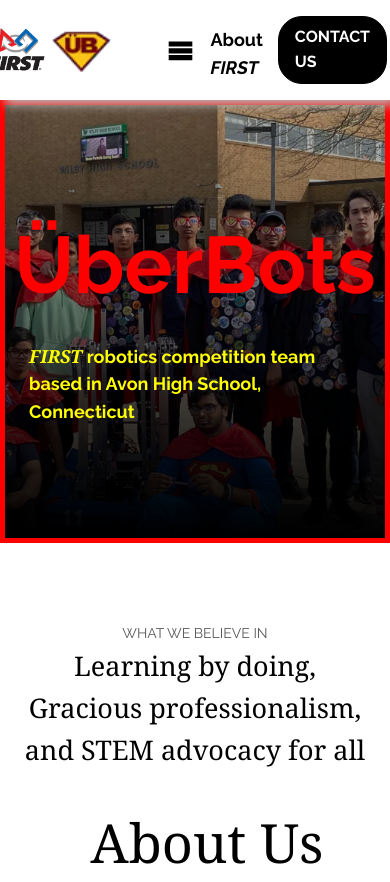
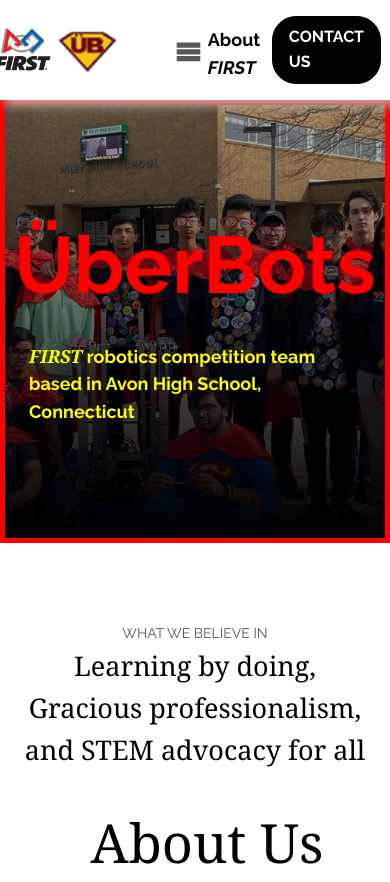
Before and after one commit to xXBombardXx/UberBots-Team1124-React, a React app: page / in a window 390 px wide. Shown: the top 882 px of the page. Built offline with nearby package versions, Linux system fonts and the light colour scheme.

Commit message:
Commit from TeleportHQ

```diff
--- a/src/views/home.css
+++ b/src/views/home.css
@@ -69,11 +69,6 @@
 .home-link3 {
   text-decoration: none;
 }
-.home-icon {
-  width: 24px;
-  height: 24px;
-  display: none;
-}
 .home-thq-dropdown {
   cursor: pointer;
   display: none;
@@ -94,6 +89,10 @@
 }
 .home-dropdown-arrow {
   transition: 0.3s;
+}
+.home-icon {
+  width: 24px;
+  height: 24px;
 }
 .home-dropdown-list {
   left: 0%;
@@ -863,13 +862,29 @@
   .home-links-container {
     display: none;
   }
+  .home-thq-dropdown {
+    width: 30px;
+    height: 38px;
+    display: inline-block;
+  }
+  .home-dropdown-toggle {
+    top: 2px;
+    left: 1px;
+    color: var(--dl-color-gray-black);
+    width: 27px;
+    height: 26px;
+    position: absolute;
+    align-items: flex-start;
+    flex-direction: column;
+    justify-content: center;
+  }
   .home-icon {
-    width: 42px;
+    right: -1px;
+    width: 27px;
+    bottom: -7px;
     height: 30px;
-    display: flex;
-  }
-  .home-thq-dropdown {
-    display: inline-block;
+    position: absolute;
+    align-self: flex-start;
   }
   .home-dropdown-list {
     display: none;
@@ -900,7 +915,7 @@
   }
   .home-navlink04 {
     margin-top: var(--dl-space-space-unit);
-    margin-left: 0px;
+    margin-left: var(--dl-space-space-doubleunit);
     text-decoration: none;
   }
   .home-text05 {
--- a/src/views/home.js
+++ b/src/views/home.js
@@ -41,9 +41,6 @@
                 <br></br>
               </Link>
             </div>
-            <svg viewBox="0 0 1024 1024" className="home-icon">
-              <path d="M64 192h896v192h-896zM64 448h896v192h-896zM64 704h896v192h-896z"></path>
-            </svg>
             <div
               data-thq="thq-dropdown"
               className="home-thq-dropdown list-item"
@@ -56,6 +53,9 @@
                   data-thq="thq-dropdown-arrow"
                   className="home-dropdown-arrow"
                 ></div>
+                <svg viewBox="0 0 1024 1024" className="home-icon">
+                  <path d="M64 192h896v192h-896zM64 448h896v192h-896zM64 704h896v192h-896z"></path>
+                </svg>
               </div>
               <ul data-thq="thq-dropdown-list" className="home-dropdown-list">
                 <li data-thq="thq-dropdown" className="home-dropdown list-item">
```
